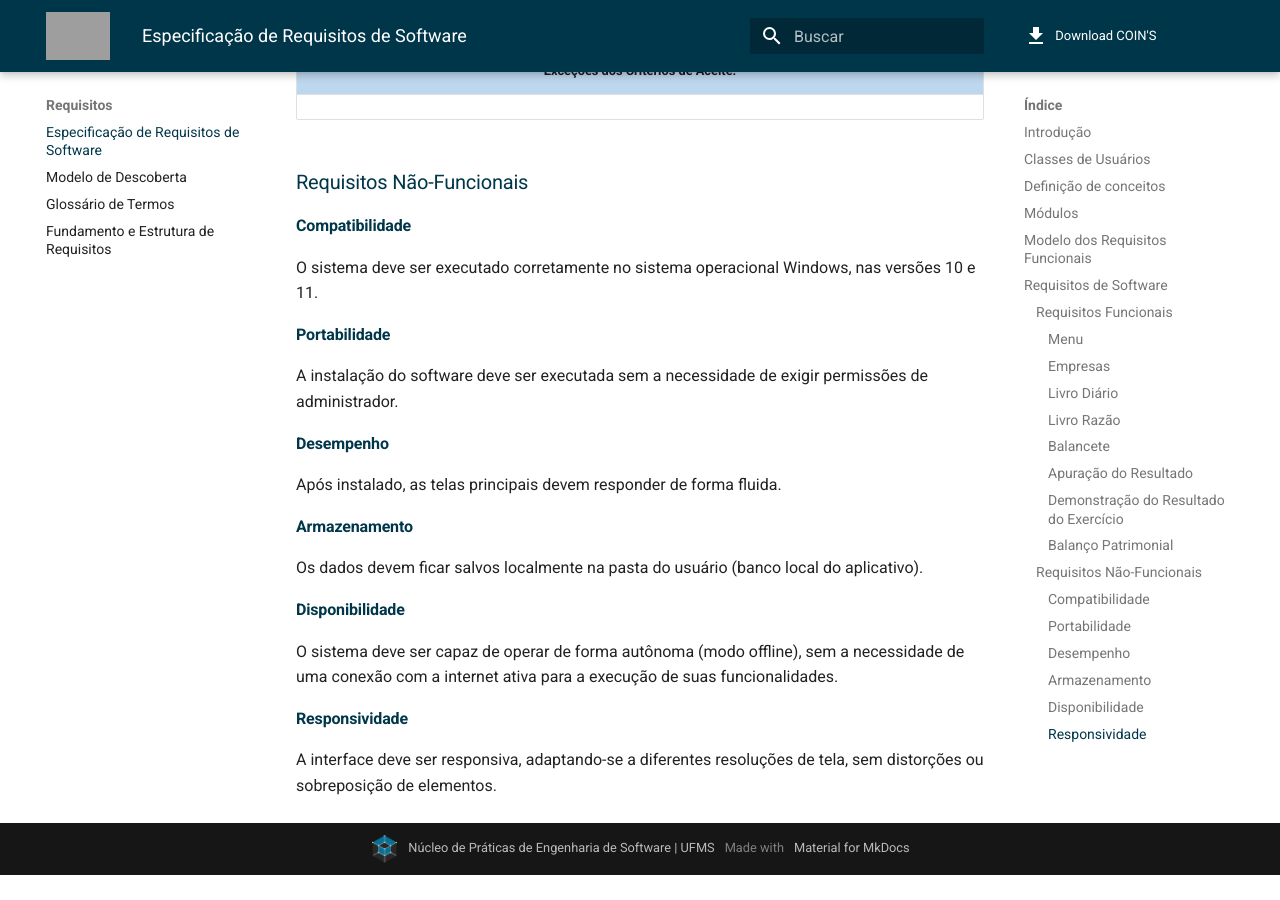
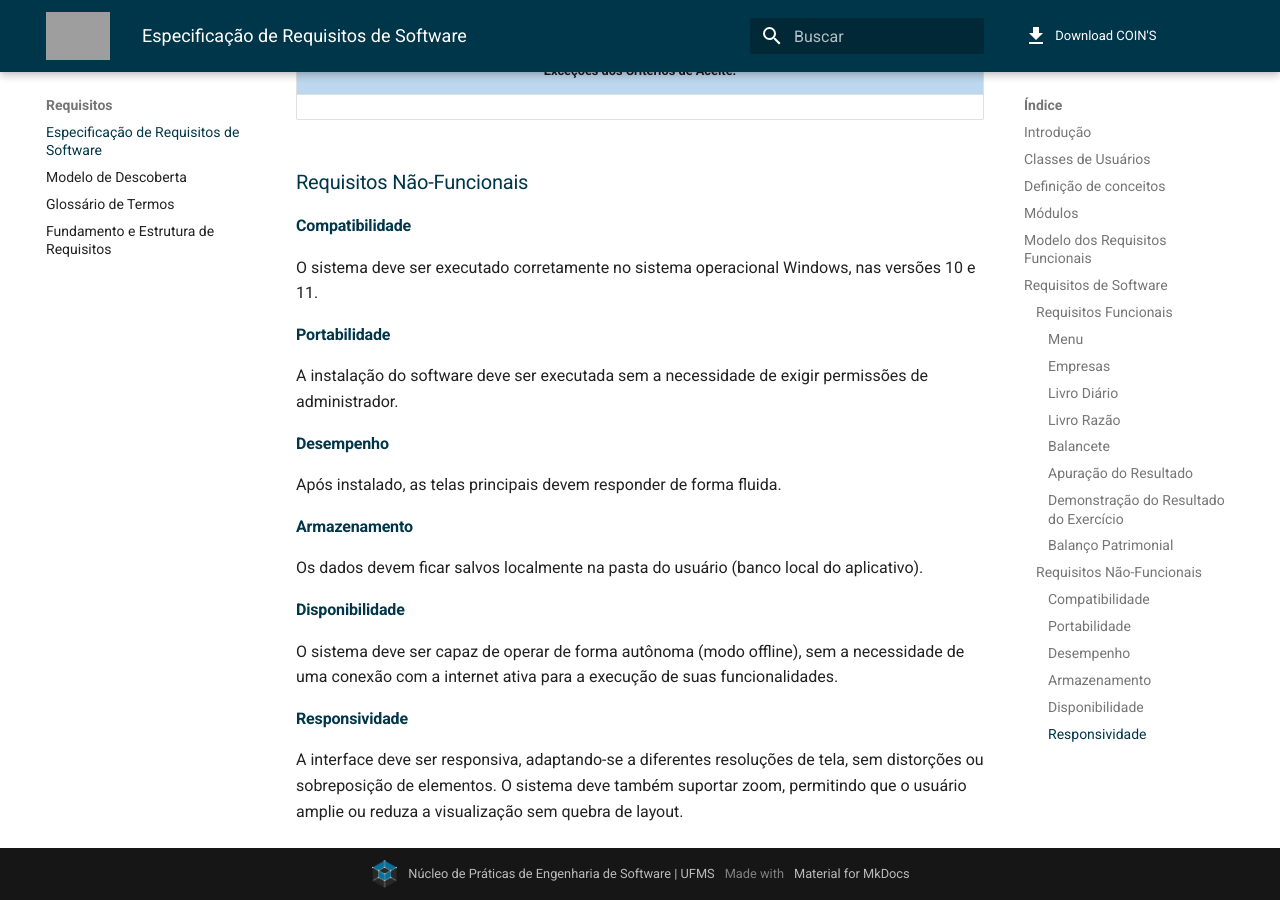
Before and after one commit to NES-Contabilidade-Integrada/doc-coins2026.1, an MkDocs documentation site: the page built from docs/requisitos/especificacao-de-requisitos-de-software.md, in a window 1280 px wide and 900 px high, scrolled down 35342 px. Built offline with MkDocs 1.6.1 and Material for MkDocs 9.7.7, drawn with Linux system fonts in a browser that asks for light colours; comment, search, counter and statistics services are not loaded; before the commit the page ends 36217 px from its top, so only the background shows below that; grey boxes are pictures that could not be loaded.

Commit message:
docs(requisitos): adiciona suporte a zoom no RNF de responsividade
Co-Authored-By: Claude Sonnet 4.6 <noreply@anthropic.com>

```diff
--- a/docs/requisitos/especificacao-de-requisitos-de-software.md
+++ b/docs/requisitos/especificacao-de-requisitos-de-software.md
@@ -1214,4 +1214,4 @@ Os dados devem ficar salvos localmente na pasta do usuário (banco local do apli
 O sistema deve ser capaz de operar de forma autônoma (modo offline), sem a necessidade de uma conexão com a internet ativa para a execução de suas funcionalidades.
 
 #### Responsividade
-A interface deve ser responsiva, adaptando-se a diferentes resoluções de tela, sem distorções ou sobreposição de elementos.
+A interface deve ser responsiva, adaptando-se a diferentes resoluções de tela, sem distorções ou sobreposição de elementos. O sistema deve também suportar zoom, permitindo que o usuário amplie ou reduza a visualização sem quebra de layout.
```
